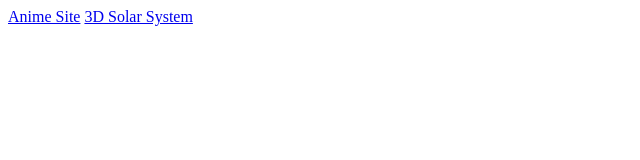
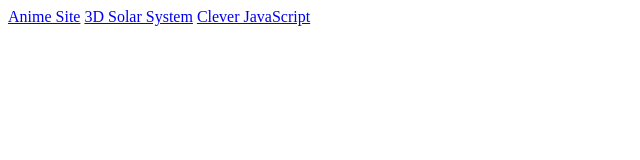
Before and after one commit to yababavideo/yababavideo.github.io, a plain HTML site: page index.html in a window 1280 px wide. Shown: the whole page, without its empty margins (0-640 px from the left). Drawn offline with Linux system fonts and the light colour scheme.

Commit message:
Update index.html

```diff
--- a/index.html
+++ b/index.html
@@ -9,5 +9,6 @@
 <body>
     <a href="PrincessMononoke">Anime Site</a>
     <a href="SolarSystemGame">3D Solar System</a>
+    <a href="JsClever">Clever JavaScript</a>
 </body>
 </html>
```
